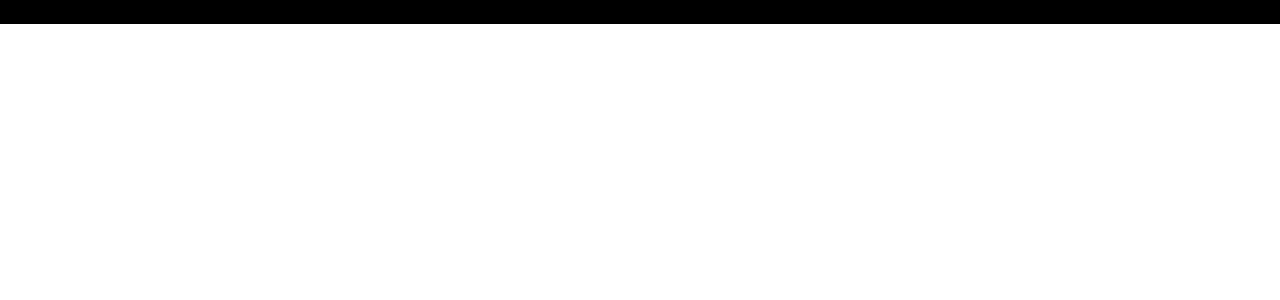
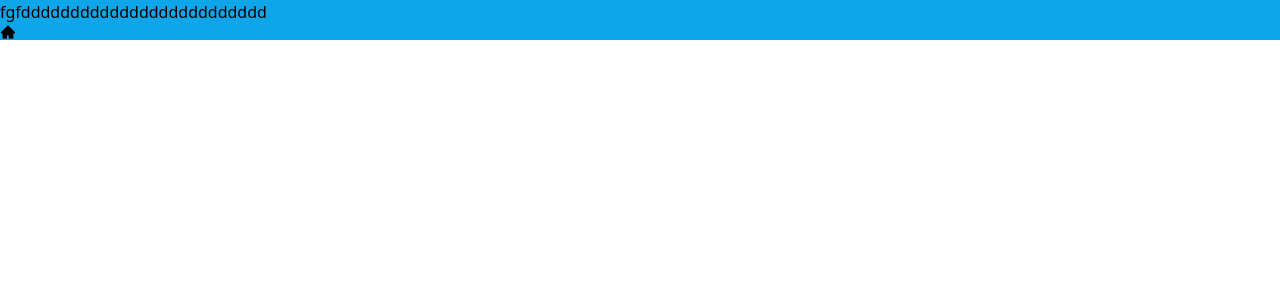
Before and after one commit to dipesh227/dipeshjoshistore, a Next.js app: page / in a window 1280 px wide. Shown: the top 300 px of the page. Built offline with nearby package versions, Linux system fonts and the light colour scheme.

Commit message:
check it

```diff
--- a/pages/index.js
+++ b/pages/index.js
@@ -1,7 +1,10 @@
+import { AiFillHome } from 'react-icons/ai';
 export default function Home() {
   return (
     <div >
-      <div className="bg-black">fgfddddddddddddddddddddddddd</div>
+      <div className="bg-sky-500">fgfddddddddddddddddddddddddd
+        <AiFillHome />
+      </div>
 
     </div>
   )
```
